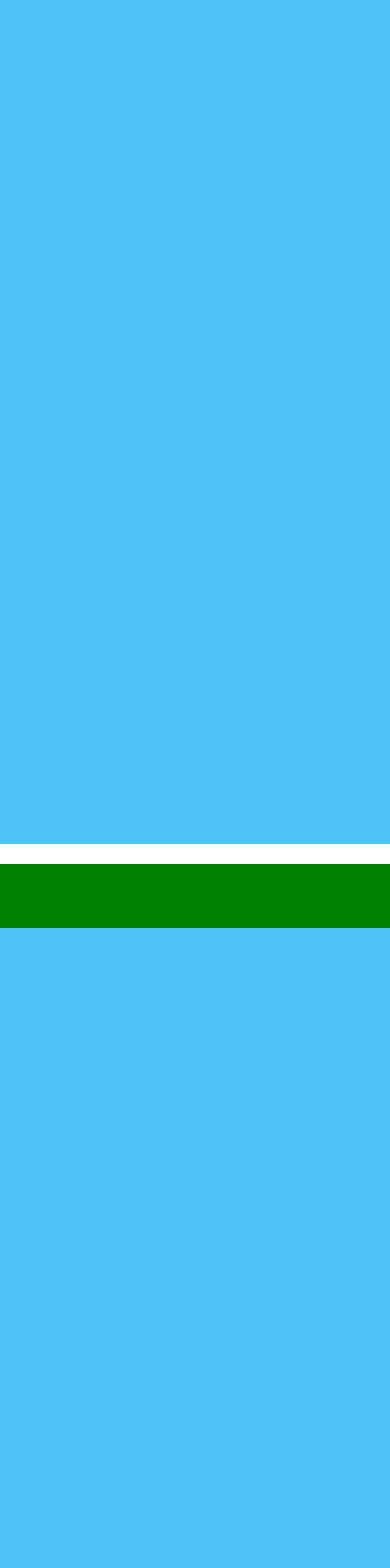
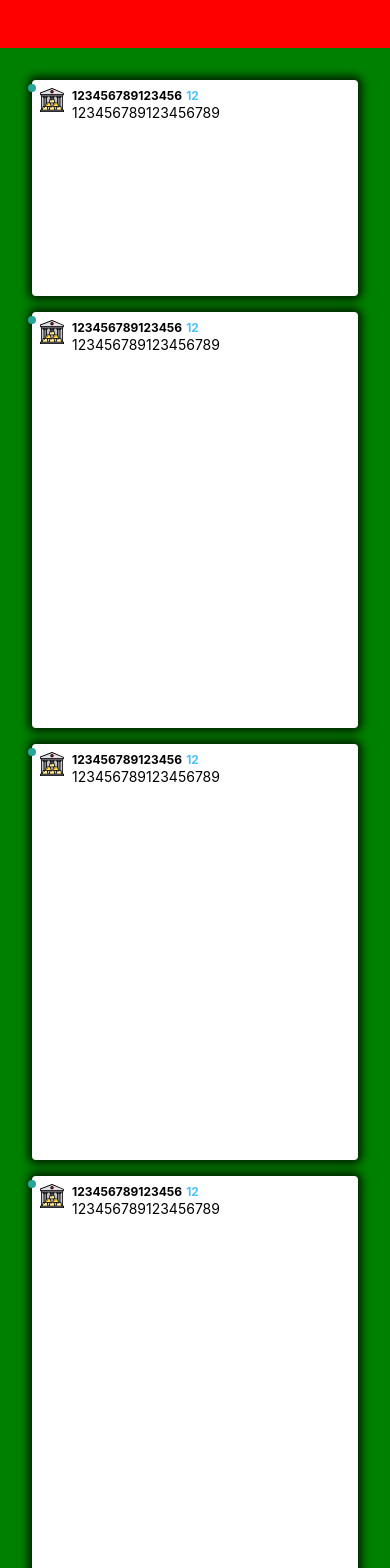
Before and after one commit to dimitrisafendras/how-to-ui-from-designs, a React (Create React App) app: page / in a window 390 px wide. Shown: the top 1568 px of the page. Built offline with nearby package versions, Linux system fonts and the light colour scheme.

Commit message:
added inner grid

```diff
--- a/src/components/card/Card.jsx
+++ b/src/components/card/Card.jsx
@@ -2,9 +2,9 @@ import React from 'react';
 import Gold from './gold.svg'
 import './Card.css';
 
-export const Card = () => {
+export const Card = ({className}) => {
 	return (
-			<div className='Card9'>
+			<div className={`Card9 ${className}`}>
 				<div className='Indicator9'/>
 				<img src={Gold} className='Icon9'/>
 				<div className='TextContainer9'>
--- a/src/components/header/Header.css
+++ b/src/components/header/Header.css
@@ -1,4 +1,5 @@
 .Header {
+    min-height: 10px;
     background-color: red;
     grid-area: header;
 }
--- a/src/components/layouts/AppLayout.css
+++ b/src/components/layouts/AppLayout.css
@@ -1,33 +1,5 @@
-.AppLayout1 {
-    height: 100vh;
-    background-color: #4FC3F7;
-
-    margin-bottom: 20px;
-}
-
-.AppLayout2 {
-    height: 100vh;
-    background-color: #4FC3F7;
-
-    margin-bottom: 20px;
-}
-
-.AppLayout3 {
-    height: 100vh;
-    background-color: #4FC3F7;
-
-    display: grid;
-    grid-template-columns: auto;
-    grid-template-rows: auto;
-    grid-template-areas:
-            "sidebar header"
-            "sidebar main";
-
-    margin-bottom: 20px;
-}
-
 .AppLayout4 {
-    height: 100vh;
+    min-height: 100vh;
     background-color: #4FC3F7;
 
     display: grid;
@@ -36,6 +8,17 @@
     grid-template-areas:
             "sidebar header"
             "sidebar main";
+    transition: all 1s;
+}
 
-    margin-bottom: 20px;
+@media only screen and (max-width: 768px) {
+    .AppLayout4 {
+        grid-template-columns: auto;
+        grid-template-rows: 48px auto 48px;
+        grid-template-areas:
+                "header"
+                "main"
+                "sidebar";
+        transition: all 1s;
+    }
 }
--- a/src/components/layouts/AppLayout.jsx
+++ b/src/components/layouts/AppLayout.jsx
@@ -3,19 +3,8 @@ import './AppLayout.css';
 
 export const AppLayout = ({children}) => {
 	return (
-		<>
-			<div className='AppLayout1'>
-			</div>
-			<div className='AppLayout2'>
-				{children}
-			</div>
-			<div className='AppLayout3'>
-				{children}
-			</div>
-			<div className='AppLayout4'>
-				{children}
-			</div>
-		</>
-
+		<div className='AppLayout4'>
+			{children}
+		</div>
 	);
 };
--- a/src/components/main/Main.css
+++ b/src/components/main/Main.css
@@ -5,10 +5,55 @@
 }
 
 .MainLayout {
-    height: 100%;
-    width: 100%;
     display: grid;
-    grid-template-rows: 1fr;
     grid-template-columns: repeat(8, 1fr);
-    grid-auto-flow: column;
+    grid-gap: 32px;
+    grid-auto-flow: row;
+    transition: all 1s;
+
 }
+
+.Tmp {
+    height: 200px;
+}
+
+.Tmp2 {
+    height: 400px;
+}
+
+.Tmp3 {
+    height: 500px;
+}
+
+.SmallCard {
+    grid-column: span 2;
+}
+
+.MediumCard {
+    grid-column: span 3;
+}
+
+.BigCard {
+    grid-column: span 6;
+}
+
+
+@media only screen and (max-width: 768px) {
+    .MainLayout {
+        grid-template-columns: repeat(4, 1fr);
+        grid-gap: 16px;
+        transition: all 1s;
+    }
+
+    .SmallCard {
+        grid-column: span 4;
+    }
+
+    .MediumCard {
+        grid-column: span 4;
+    }
+
+    .BigCard {
+        grid-column: span 4;
+    }
+}
--- a/src/components/main/Main.jsx
+++ b/src/components/main/Main.jsx
@@ -1,10 +1,16 @@
 import React from 'react';
 import './Main.css';
+import {Card} from '../card';
 
-export const Main = ({}) => {
+export const Main = () => {
 	return (
 		<div className='Main'>
 			<div className='MainLayout'>
+				<Card className='SmallCard Tmp'/>
+				<Card className='MediumCard Tmp2'/>
+				<Card className='MediumCard Tmp2'/>
+				<Card className='SmallCard Tmp3'/>
+				<Card className='BigCard Tmp2'/>
 			</div>
 		</div>
 	);
--- a/src/components/sidebar/Sidebar.css
+++ b/src/components/sidebar/Sidebar.css
@@ -1,4 +1,5 @@
 .Sidebar {
+    min-height: 10px;
     background-color: orange;
     grid-area: sidebar;
 }
```
